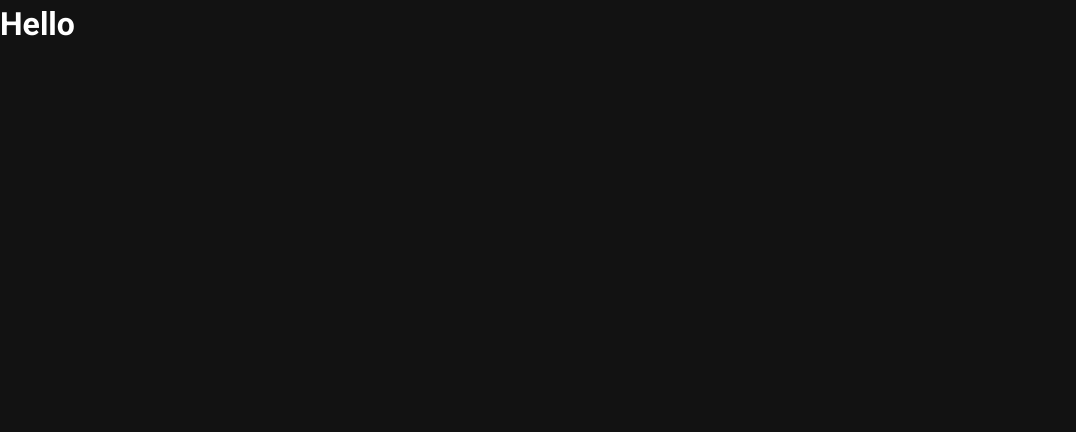
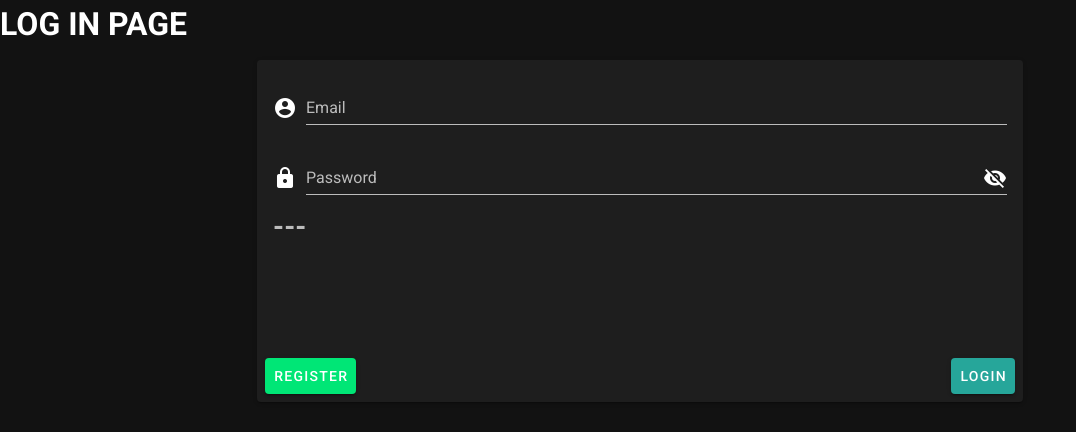
Before and after one commit to pro-videntia/dnd_website, a Nuxt app: page /login in a window 1280 px wide. Before the commit this address had no page. Shown: the top 432 px of the page, without its empty margins (0-1076 px from the left). Built offline with nearby package versions, Linux system fonts and the light colour scheme.

Commit message:
login mod card structure done. register and login button done

```diff
--- /dev/null
+++ b/components/loginMod.vue
@@ -0,0 +1,57 @@
+<template>
+  <v-container>
+    <v-row>
+      <v-col cols="12" md="8" offset-md="2">
+        <v-card class="mx-auto" width="100%">
+          <v-card-text>
+            <v-form>
+              <v-text-field
+                label="Email"
+                v-model="user.email"
+                prepend-icon="mdi-account-circle"
+              />
+              <v-text-field
+                :type="showPassword ? 'text' : 'password'"
+                label="Password"
+                v-model="user.password"
+                prepend-icon="mdi-lock"
+                :append-icon="showPassword ? 'mdi-eye' : 'mdi-eye-off'"
+                @click:append="showPassword = !showPassword"
+              />
+            </v-form>
+            <h1>{{ user.email }} --- {{ user.password }}</h1>
+          </v-card-text>
+          <div class="py-12"></div>
+          <v-card-actions>
+            <v-btn to="/signup" color="success">Register</v-btn>
+            <v-spacer></v-spacer>
+            <v-btn color="info" @click="loginUser">Login</v-btn>
+          </v-card-actions>
+        </v-card>
+      </v-col>
+    </v-row>
+  </v-container>
+</template>
+
+<script>
+export default {
+  name: "LoginPage",
+  data() {
+    return {
+      showPassword: false,
+      user: {
+        email: "",
+        password: "",
+      },
+    };
+  },
+  methods: {
+      loginUser() {
+          this.user.email = "LOGGED IN"
+          this.user.password = "WOWOWOW"
+      }
+  }
+};
+</script>
+
+<style lang="scss" scoped></style>
--- a/layouts/default.vue
+++ b/layouts/default.vue
@@ -1,6 +1,5 @@
 <template>
   <v-app dark>
-    <h1>Hello</h1>
     <nuxt></nuxt>
   </v-app>
 </template>
--- a/pages/index.vue
+++ b/pages/index.vue
@@ -1,6 +1,6 @@
 <template>
  <div>
-   <h1>INDEX</h1>
+   <h1>INDEX PAGE</h1>
  </div>
 </template>
 
--- /dev/null
+++ b/pages/login.vue
@@ -0,0 +1,19 @@
+<template>
+    <div>
+        <h1>LOG IN PAGE</h1>
+        <login></login>
+    </div>
+</template>
+
+<script>
+    import login from '../components/loginMod.vue'
+    export default {
+        components: {
+            login
+        }
+    }
+</script>
+
+<style lang="scss" scoped>
+
+</style>
```
